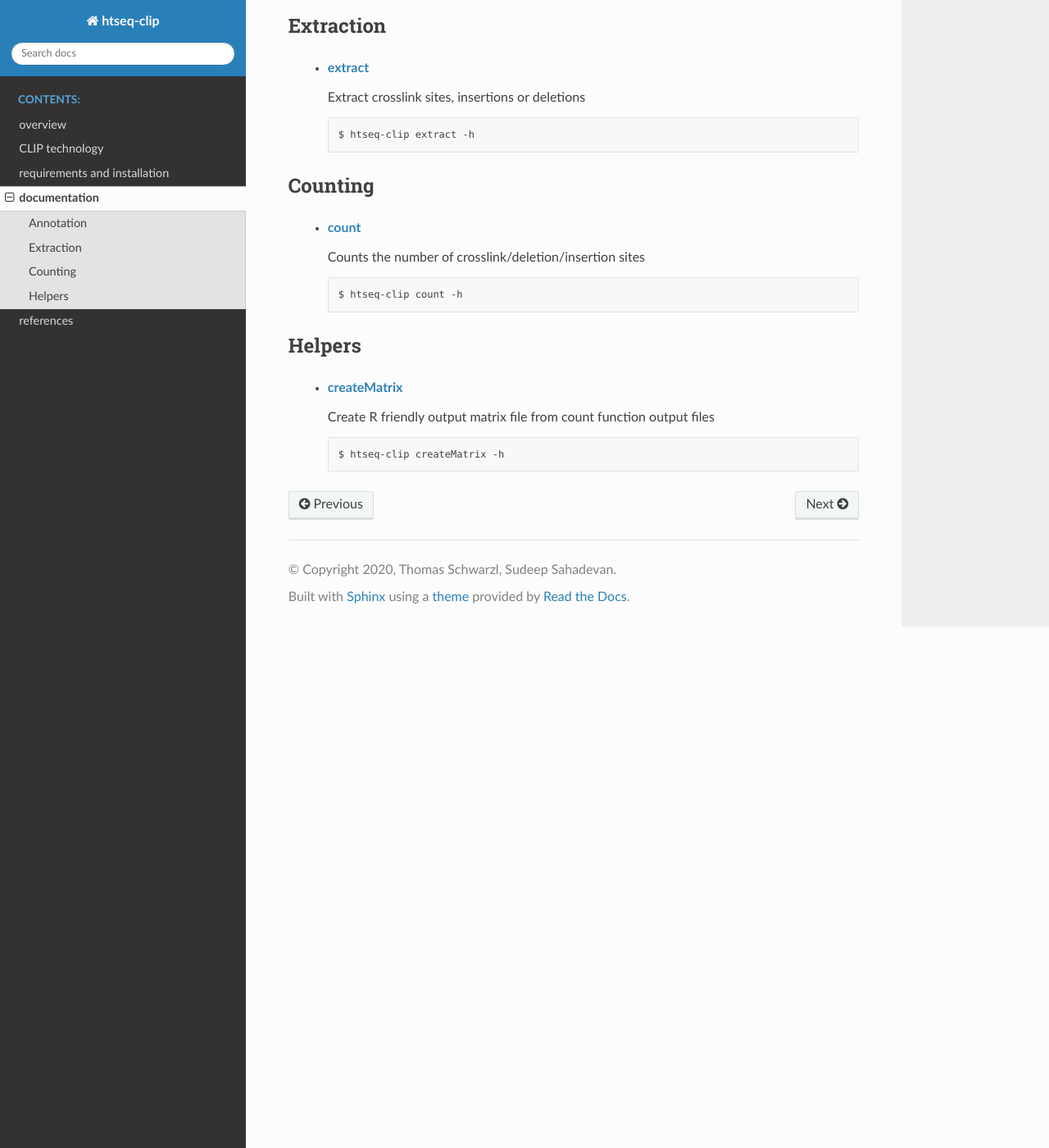
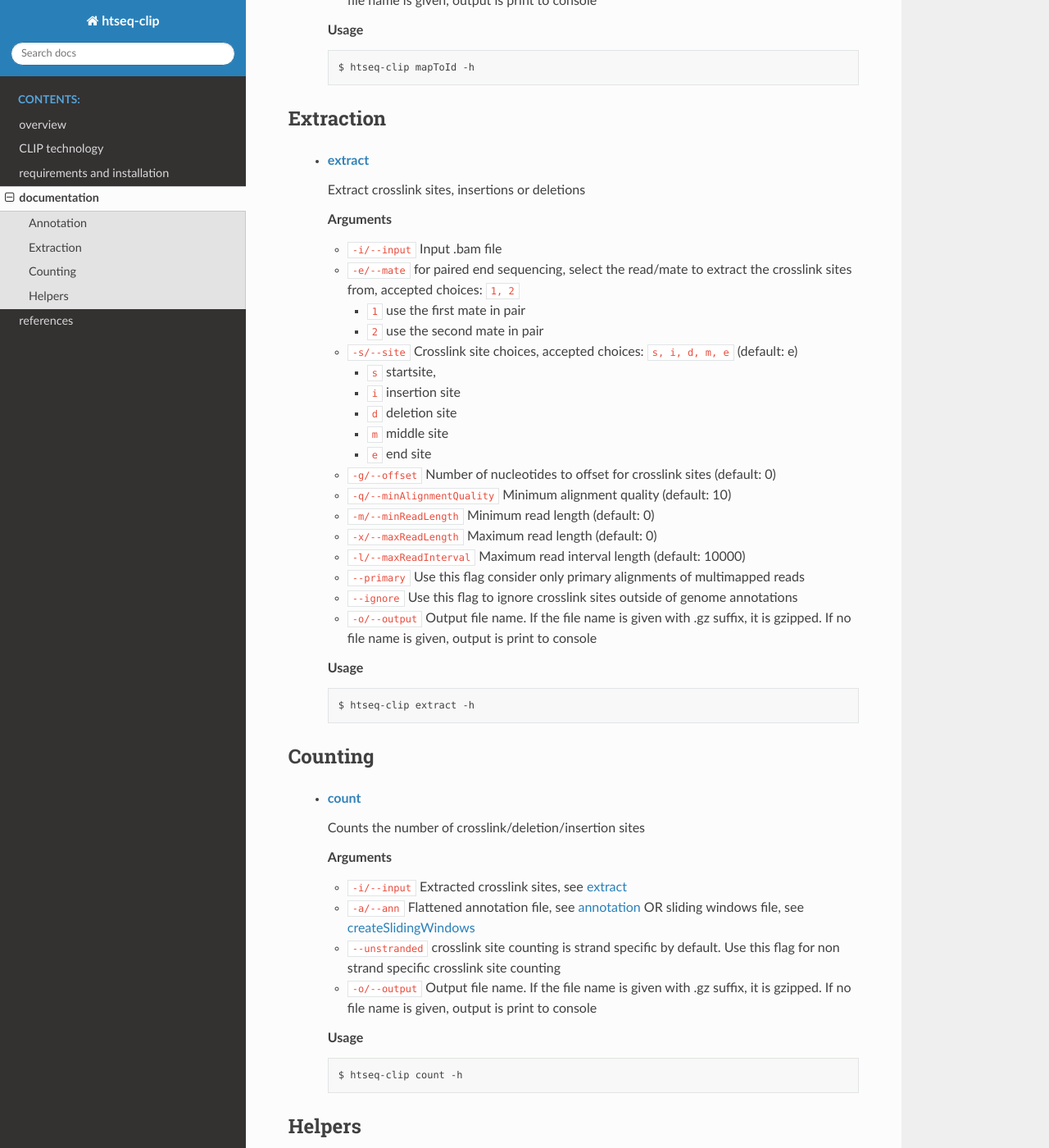
Before and after one commit to EMBL-Hentze-group/htseq-clip, a Sphinx documentation site: the page built from docs/source/documentation.rst, in a window 1280 px wide and 1400 px high, scrolled down 1538 px. Shown: the whole window at 82% size. Built offline with Sphinx 7.4.7 and the Read the Docs theme 2.0.0, drawn with Linux system fonts in a browser that asks for light colours; some of the changed text lies outside the part shown.

Commit message:
documentation and requirements

```diff
--- a/docs/source/conf.py
+++ b/docs/source/conf.py
@@ -16,8 +16,6 @@ import sys
 import sphinx_rtd_theme
 
 #extensions = ["sphinx_rtd_theme"]
-
-html_theme = "sphinx_rtd_theme"
 
 # -- Project information -----------------------------------------------------
 
--- a/docs/source/documentation.rst
+++ b/docs/source/documentation.rst
@@ -19,6 +19,8 @@ The available functions can be categorized into 4 different classes given below.
 Annotation
 **********
 
+  .. _annotation:
+
   * :c1:`annotation`
 
     Flattens a given annotation file in GFF format to BED6 format
@@ -26,17 +28,17 @@ Annotation
     **Arguments**
 
     * ``-g/--gff``       GFF formatted annotation file, supports .gz files
-    * ``-u/--geneid``    Gene id attribute in GFF file
-    * ``-n/--genename``  Gene name attribute in GFF file
-    * ``-t/--genetype``  Gene type attribute in GFF file
+    * ``-u/--geneid``    Gene id attribute in GFF file (default: gene_id)
+    * ``-n/--genename``  Gene name attribute in GFF file (default: gene_name)
+    * ``-t/--genetype``  Gene type attribute in GFF file (default: gene_type)
     * ``--splitExons``   This flag splits exons into components such as 5' UTR, CDS and 3' UTR
     * ``--unsorted``     Use this flag if the GFF file is unsorted
     * ``-o/--output``    Output file name. If the file name is given with .gz suffix, it is gzipped. If no file name is given, output is print to console
 
-    The default values for ``--geneid``, ``--genename`` and ``--genetype`` arguments follow
-    `gencode GFF format`_
+    .. Note:: The default values for ``--geneid``, ``--genename`` and ``--genetype`` arguments follow  `gencode GFF format`_
 
     .. _`gencode GFF format`: https://www.gencodegenes.org/pages/data_format.html
+
 
     **Usage**
 
@@ -44,15 +46,17 @@ Annotation
 
       $ htseq-clip annotation -h
 
+  .. _createSlidingWindows:
+
   * :c1:`createSlidingWindows`
 
     Create sliding windows from the flattened annotation file
 
     **Arguments**
 
-    * ``-i/--input``  Flattened annoation file, see
-    * ``-w/--windowSize``  Window size in number of base pairs for the sliding window
-    * ``-s/--windowStep``  Window step size for sliding window
+    * ``-i/--input``  Flattened annoation file, see annotation_
+    * ``-w/--windowSize``  Window size in number of base pairs for the sliding window (default: 50)
+    * ``-s/--windowStep``  Window step size for sliding window (default: 20)
     * ``-o/--output``    Output file name. If the file name is given with .gz suffix, it is gzipped. If no file name is given, output is print to console
 
 
@@ -69,7 +75,7 @@ Annotation
 
     **Arguments**
 
-    * ``-a/--annotation``  Flattened annotation file from --- or sliding window file from ---
+    * ``-a/--annotation``  Flattened annotation file from annotation_ or sliding window file from createSlidingWindows_
     * ``-o/--output``    Output file name. If the file name is given with .gz suffix, it is gzipped. If no file name is given, output is print to console
 
 
@@ -82,9 +88,37 @@ Annotation
 Extraction
 **********
 
+  .. _extract:
+
   * :c1:`extract`
 
     Extract crosslink sites, insertions or deletions
+
+    **Arguments**
+
+    * ``-i/--input`` Input .bam file
+    * ``-e/--mate`` for paired end sequencing, select the read/mate to extract the crosslink sites from, accepted choices: ``1, 2``
+
+      * ``1`` use the first mate in pair
+      * ``2`` use the second mate in pair
+    * ``-s/--site`` Crosslink site choices, accepted choices: ``s, i, d, m, e`` (default: e)
+
+      * ``s`` startsite,
+      * ``i`` insertion site
+      * ``d`` deletion site
+      * ``m`` middle site
+      * ``e`` end site
+
+    * ``-g/--offset`` Number of nucleotides to offset for crosslink sites (default: 0)
+    * ``-q/--minAlignmentQuality`` Minimum alignment quality (default: 10)
+    * ``-m/--minReadLength`` Minimum read length (default: 0)
+    * ``-x/--maxReadLength`` Maximum read length (default: 0)
+    * ``-l/--maxReadInterval`` Maximum read interval length (default: 10000)
+    * ``--primary`` Use this flag consider only primary alignments of multimapped reads
+    * ``--ignore`` Use this flag to ignore crosslink sites outside of genome annotations
+    * ``-o/--output`` Output file name. If the file name is given with .gz suffix, it is gzipped. If no file name is given, output is print to console
+
+    **Usage**
 
     .. code-block:: sh
 
@@ -93,9 +127,20 @@ Extraction
 Counting
 ********
 
+  .. _count:
+
   * :c1:`count`
 
     Counts the number of crosslink/deletion/insertion sites
+
+    **Arguments**
+
+    * ``-i/--input`` Extracted crosslink sites, see extract_
+    * ``-a/--ann`` Flattened annotation file, see annotation_ OR sliding windows file, see createSlidingWindows_
+    * ``--unstranded`` crosslink site counting is strand specific by default. Use this flag for non strand specific crosslink site counting
+    * ``-o/--output`` Output file name. If the file name is given with .gz suffix, it is gzipped. If no file name is given, output is print to console
+
+    **Usage**
 
     .. code-block:: sh
 
@@ -104,9 +149,24 @@ Counting
 Helpers
 *******
 
+  .. _createMatrix:
+
   * :c1:`createMatrix`
 
-    Create R friendly output matrix file from count function output files
+    Create `R`_ friendly output matrix file from count function output files
+
+    .. _`R`: https://www.r-project.org/
+
+    **Arguments**
+
+    * ``-i/--inputFolder`` Folder name with output files from count function, see count_
+    * ``-b/--prefix`` Use files only with this given file name prefix (default: None)
+    * ``-e/--postfix`` Use files only with this given file name postfix (default: None)
+    * ``-o/--output`` Output file name. If the file name is given with .gz suffix, it is gzipped. If no file name is given, output is print to console
+
+    .. Warning:: either ``--prefix`` or ``--postfix`` argument must be given
+
+    **Usage**
 
     .. code-block:: sh
 
```
Also changed, not shown: other parts of docs/source/documentation.rst (+2 -0 lines), docs/source/installation.rst (+7 -2 lines), .bumpversion.cfg (added).
